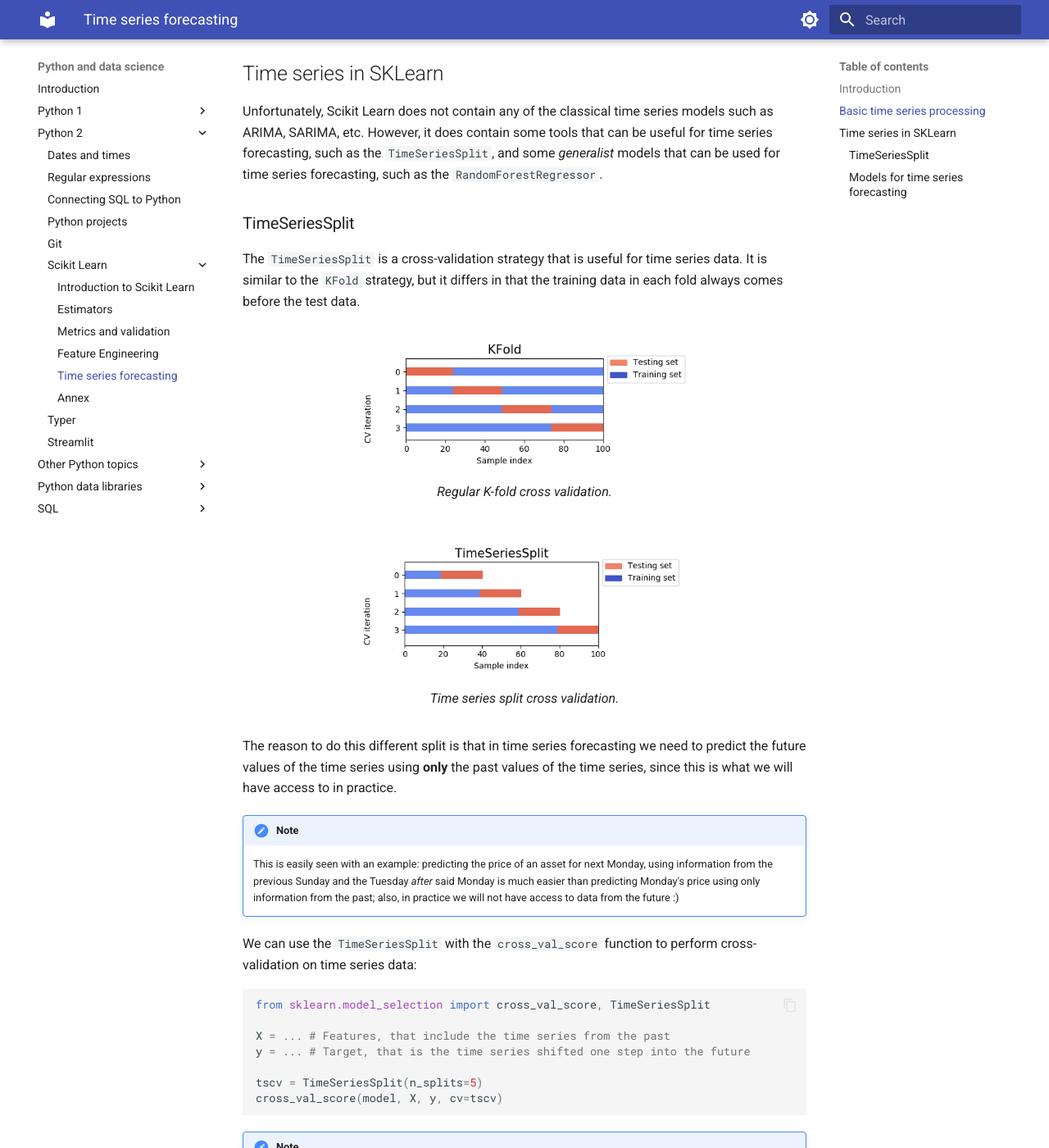
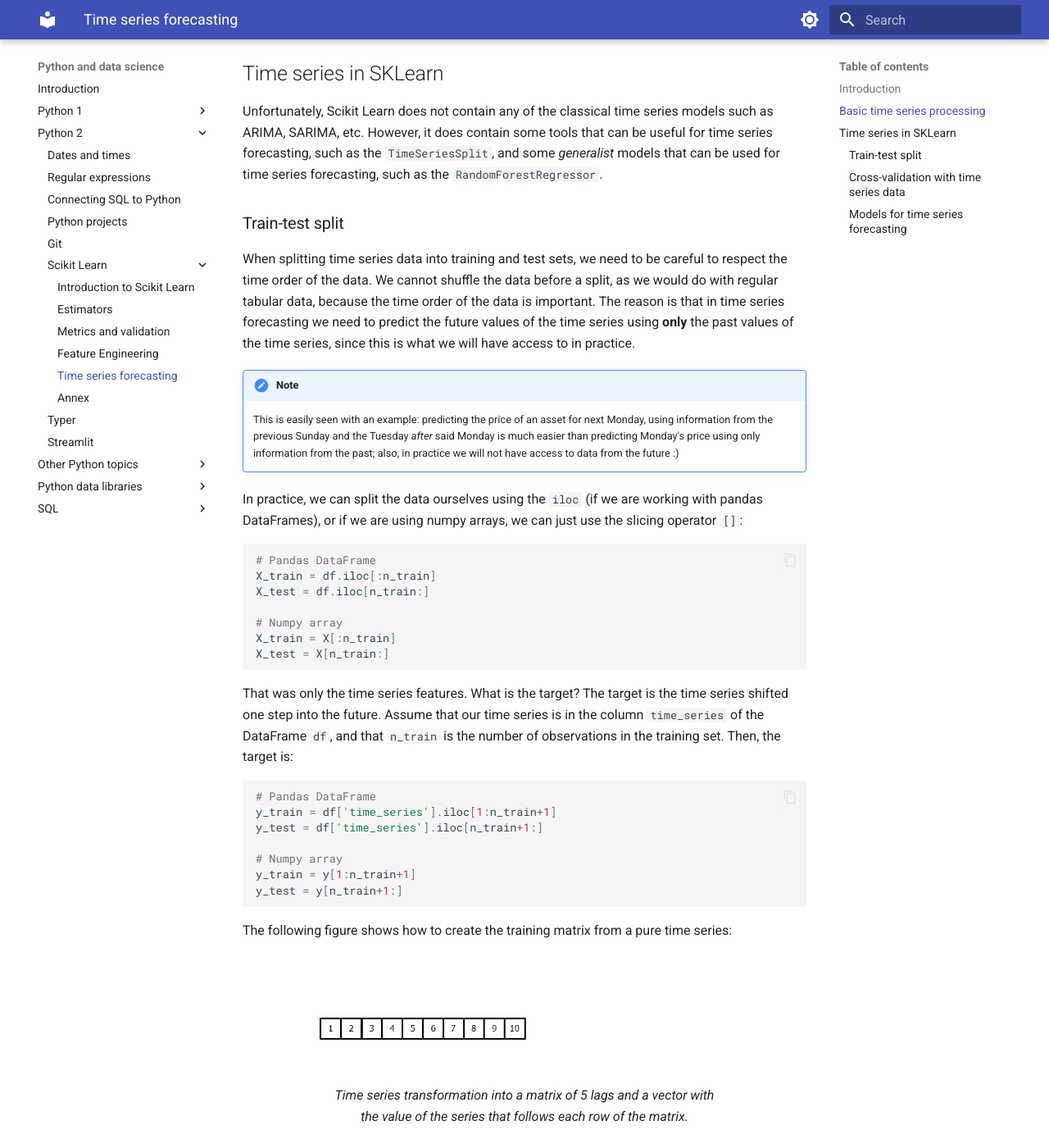
Before and after one commit to gerardpc/python-course, an MkDocs documentation site: the page built from docs/sections/python_libraries/sklearn/sklearn_time_series.md, in a window 1280 px wide and 1400 px high, scrolled down 1607 px. Shown: the whole window at 82% size. Built offline with MkDocs 1.6.1 and Material for MkDocs 9.7.7, drawn with Linux system fonts in a browser that asks for light colours; some of the changed text lies outside the part shown.

Commit message:
update time series

````diff
--- a/docs/sections/python_libraries/sklearn/sklearn_time_series.md
+++ b/docs/sections/python_libraries/sklearn/sklearn_time_series.md
@@ -64,24 +64,11 @@ Unfortunately, Scikit Learn does not contain any of the classical time series mo
 However, it does contain some tools that can be useful for time series forecasting, such as the `TimeSeriesSplit`,
 and some *generalist* models that can be used for time series forecasting, such as the `RandomForestRegressor`.
 
-### TimeSeriesSplit
+### Train-test split
 
-The `TimeSeriesSplit` is a cross-validation strategy that is useful for time series data. It is similar to the
-`KFold` strategy, but it differs in that the training data in each fold always comes before the test data.
-
-<figure markdown>
-  ![kfold](../../../images/kfold.png){ width="400" }
-  <figcaption>Regular K-fold cross validation.</figcaption>
-</figcaption>
-</figure>
-
-<figure markdown>
-  ![kfold](../../../images/time_series_split.png){ width="400" }
-  <figcaption>Time series split cross validation.</figcaption>
-</figcaption>
-</figure>
-
-The reason to do this different split is that in time series forecasting we need to predict the future values of
+When splitting time series data into training and test sets, we need to be careful to respect the time order of the
+data. We cannot shuffle the data before a split, as we would do with regular tabular data, because the time order
+of the data is important. The reason is that in time series forecasting we need to predict the future values of
 the time series using **only** the past values of the time series, since this is what we will have access to in
 practice.
 
@@ -89,6 +76,59 @@ practice.
     This is easily seen with an example: predicting the price of an asset for next Monday, using information
     from the previous Sunday and the Tuesday _after_ said Monday is much easier than predicting Monday's price
     using only information from the past; also, in practice we will not have access to data from the future :)
+
+In practice, we can split the data ourselves using the `iloc` (if we are working with pandas DataFrames),
+or if we are using numpy arrays, we can just use the slicing operator `[]`:
+
+```python
+# Pandas DataFrame
+X_train = df.iloc[:n_train]
+X_test = df.iloc[n_train:]
+
+# Numpy array
+X_train = X[:n_train]
+X_test = X[n_train:]
+```
+
+That was only the time series features. What is the target? The target is the time series shifted one step
+into the future. Assume that our time series is in the column `time_series` of the DataFrame `df`, and that
+`n_train` is the number of observations in the training set. Then, the target is:
+
+```python
+# Pandas DataFrame
+y_train = df['time_series'].iloc[1:n_train+1]
+y_test = df['time_series'].iloc[n_train+1:]
+
+# Numpy array
+y_train = y[1:n_train+1]
+y_test = y[n_train+1:]
+```
+
+The following figure shows how to create the training matrix from a pure time series:
+
+<figure markdown>
+  ![ex_variables](../../../images/transform_timeseries.gif){ width="500" }
+  <figcaption>Time series transformation into a matrix of 5 lags and a vector with the value of the series that follows each row of the matrix.</figcaption>
+</figcaption>
+</figure>
+
+### Cross-validation with time series data
+
+As just discussed, we need to be careful when splitting time series data into training and test sets.
+`TimeSeriesSplit` is a Scikit Learn cross-validation strategy that is useful for time series data. It is similar to the
+`KFold` strategy, but it differs in that the training data in each fold always comes before the test data.
+
+<figure markdown>
+  ![kfold](../../../images/kfold.png){ width="500" }
+  <figcaption>Regular K-fold cross validation.</figcaption>
+</figcaption>
+</figure>
+
+<figure markdown>
+  ![kfold](../../../images/time_series_split.png){ width="500" }
+  <figcaption>Time series split cross validation.</figcaption>
+</figcaption>
+</figure>
 
 We can use the `TimeSeriesSplit` with the `cross_val_score` function to perform cross-validation on time series
 data:
@@ -103,10 +143,24 @@ tscv = TimeSeriesSplit(n_splits=5)
 cross_val_score(model, X, y, cv=tscv)
 ```
 
-!!!note
-    We can also use the `TimeSeriesSplit` with the `GridSearchCV` and `RandomizedSearchCV` functions in a similar
-    way.
+We can also use the `TimeSeriesSplit` with the `GridSearchCV` and `RandomizedSearchCV` functions in a similar
+way:
 
+```python
+from sklearn.model_selection import GridSearchCV, TimeSeriesSplit
+from sklearn.ensemble import RandomForestRegressor
+
+param_grid = {
+    'n_estimators': [100, 200, 300],
+    'max_depth': [5, 10, 15]
+}
+
+tscv = TimeSeriesSplit(n_splits=5)
+rf_grid_search = GridSearchCV(estimator=RandomForestRegressor(), param_grid=param_grid, cv=tscv)
+rf_grid_search.fit(X, y)
+```
+
+And after we can use `rf_grid_search` to make predictions on the test set.
 
 ### Models for time series forecasting
 
@@ -135,11 +189,21 @@ for time series, we always have two options to choose from:
     </figcaption>
     </figure>
 
+
+The `RandomForestRegressor` is a good choice for time series forecasting because it can handle time series
+data, but can also handle other types of features to enrich the model. Sometimes, ARIMA models can even be
+used to generate features for a `RandomForestRegressor` model.
+
+<figure markdown>
+  ![ex_variables](../../../images/trans_exogenous_vars.png){ width="500" }
+  <figcaption>Time series transformation including an exogenous variable. The letter feature
+   represents a feature that is not a lag of the time series.
+</figcaption>
+</figure>
+
 !!!note
-    The `RandomForestRegressor` is a good choice for time series forecasting because it can handle time series
-    data, but can also handle other types of features to enrich the model.
-
-    Sometimes, ARIMA models can even be used to generate features for a `RandomForestRegressor` model.
+    Other tree-based models such as XGBoost and CatBoost can also be used for time series forecasting with
+    extra ("exogenous") variables.
 
 !!!note
     Alternatives to the `RandomForestRegressor` for time series forecasting are the boosted trees from
````
Also changed, not shown: docs/images/trans_exogenous_vars.png (added), docs/images/transform_timeseries.gif (added).
